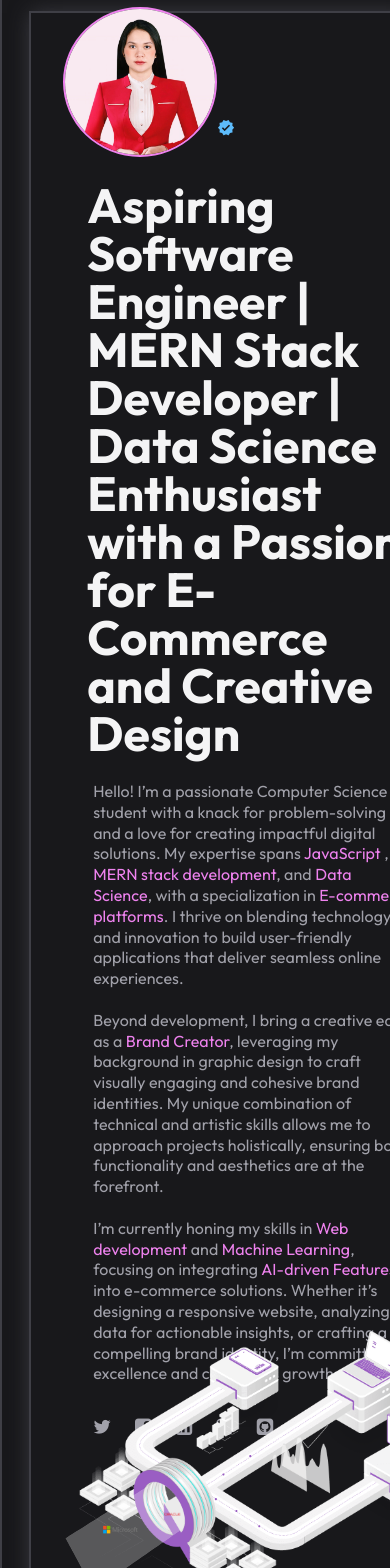
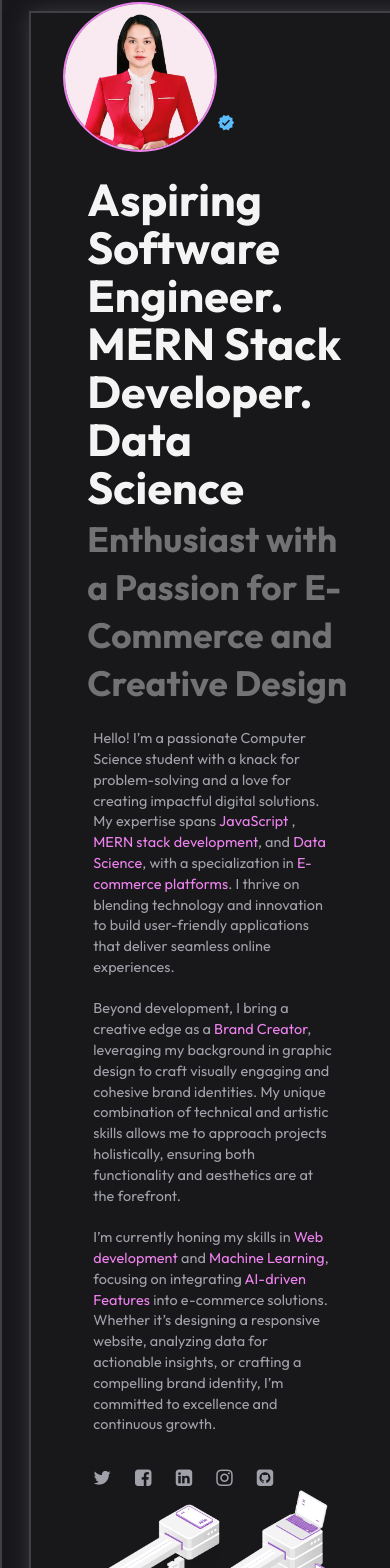
Before and after one commit to ArciRamona/Gladys-Doroin-Portfolio, a React (Vite) app: page / in a window 390 px wide. Shown: the part 99-1667 px from the top of the page. Built offline with nearby package versions, Linux system fonts and the light colour scheme.

Commit message:
Updating my Hero Section

```diff
--- a/src/Components/1-Header/Header.jsx
+++ b/src/Components/1-Header/Header.jsx
@@ -2,7 +2,7 @@
 import React from "react";
 import { useState, useEffect } from "react";
 import "./Header.css";
-import CV from "../../assets/CV/Gladys Doroin Resume (1).pdf";
+import CV from "../../assets/CV/Gladys Doroin Resume (2).pdf";
 
 function Header() {
   const [showModel, setshowModel] = useState(false);
@@ -102,7 +102,7 @@ function Header() {
               </a>
             </li>
             <li>
-              <a className="menu-nav" href={CV}>
+              <a className="menu-nav" href={CV} download>
                 CV
               </a>
             </li>
--- a/src/Components/2-Hero/Hero.css
+++ b/src/Components/2-Hero/Hero.css
@@ -38,14 +38,21 @@ section.hero-wrapper {
 }
 
 section.hero-wrapper h1.title {
-  font-size: 3rem;
+  font-size: 3.2rem;
   line-height: 3.3rem;
   margin: 24px;
   color: var(--title);
   max-width: 83%;
 }
 
-section.hero-wrapper p.sub-title {
+section.hero-wrapper .subTitle {
+  font-size: 2rem;
+  line-height: 1rem;
+  color: rgb(114, 114, 117);
+  max-width: 83%;
+}
+
+section.hero-wrapper p.about {
   color: var(--subtitle);
   font-size: 0.9rem;
   line-height: 1.66rem;
@@ -54,7 +61,7 @@ section.hero-wrapper p.sub-title {
   max-width: 80%;
 }
 
-section.hero-wrapper p.sub-title span {
+section.hero-wrapper p.about span {
   color: violet;
 }
 
@@ -104,7 +111,7 @@ section.hero-wrapper .icon:hover {
     }
 
     .heroBox {
-      margin-top: -35rem;
+      margin-top: -31rem;
     }
   }
   section.hero-wrapper h1.title {
@@ -130,7 +137,7 @@ section.hero-wrapper .icon:hover {
     }
 
     .heroBox {
-      margin-top: -35rem;
+      margin-top: -31rem;
     }
   }
   section.hero-wrapper h1.title {
@@ -151,24 +158,28 @@ section.hero-wrapper .icon:hover {
     width: 83%;
 
     .hero-animation {
-      width: 25rem;
-      margin-top: 80rem;
-      margin-left: -25.7rem;
+      width: 22rem;
+      margin-top: 90rem;
+      margin-left: -22.7rem;
     }
 
     .heroBox {
-      margin-top: -30rem;
+      margin-top: -18rem;
     }
   }
   section.hero-wrapper h1.title {
-    font-size: 3rem;
+    font-size: 2.7rem;
     line-height: 3rem;
-    width: 22rem;
+    width: 17rem;
   }
-  section.hero-wrapper p.sub-title {
-    font-size: 1rem;
+  section.hero-wrapper .subTitle {
+    font-size: 2rem;
+    line-height: 1rem;
+  }
+  section.hero-wrapper p.about {
+    font-size: 0.9rem;
     line-height: 1.3rem;
-    width: 21rem;
+    width: 15rem;
   }
 }
 @media (max-width: 425px) {
@@ -177,24 +188,28 @@ section.hero-wrapper .icon:hover {
     width: 83%;
 
     .hero-animation {
-      width: 25rem;
-      margin-top: 80rem;
-      margin-left: -25.7rem;
+      width: 22rem;
+      margin-top: 90rem;
+      margin-left: -22.7rem;
     }
 
     .heroBox {
-      margin-top: -13rem;
+      margin-top: -18rem;
     }
   }
   section.hero-wrapper h1.title {
-    font-size: 3rem;
+    font-size: 2.8rem;
     line-height: 3rem;
-    width: 22rem;
+    width: 17rem;
   }
-  section.hero-wrapper p.sub-title {
-    font-size: 1rem;
+  section.hero-wrapper .subTitle {
+    font-size: 2.2rem;
+    line-height: 1rem;
+  }
+  section.hero-wrapper p.about {
+    font-size: 0.9rem;
     line-height: 1.3rem;
-    width: 21rem;
+    width: 15rem;
   }
 }
 
@@ -205,23 +220,27 @@ section.hero-wrapper .icon:hover {
 
     .hero-animation {
       width: 22rem;
-      margin-top: 80rem;
-      margin-left: -25.7rem;
+      margin-top: 90rem;
+      margin-left: -22.7rem;
     }
 
     .heroBox {
-      margin-top: -23rem;
+      margin-top: -18rem;
     }
   }
   section.hero-wrapper h1.title {
-    font-size: 3rem;
+    font-size: 2.5rem;
     line-height: 3rem;
-    width: 21rem;
+    width: 17rem;
   }
-  section.hero-wrapper p.sub-title {
-    font-size: 1rem;
+  section.hero-wrapper .subTitle {
+    font-size: 2rem;
+    line-height: 1rem;
+  }
+  section.hero-wrapper p.about {
+    font-size: 0.9rem;
     line-height: 1.3rem;
-    width: 18.5rem;
+    width: 15rem;
   }
 }
 
@@ -232,8 +251,8 @@ section.hero-wrapper .icon:hover {
 
     .hero-animation {
       width: 20rem;
-      margin-top: 80rem;
-      margin-left: -25.7rem;
+      margin-top: 94rem;
+      margin-left: -22.7rem;
     }
 
     .heroBox {
@@ -241,12 +260,16 @@ section.hero-wrapper .icon:hover {
     }
   }
   section.hero-wrapper h1.title {
-    font-size: 3rem;
+    font-size: 2.5rem;
     line-height: 3rem;
-    width: 19rem;
+    width: 17rem;
   }
-  section.hero-wrapper p.sub-title {
-    font-size: 1rem;
+  section.hero-wrapper .subTitle {
+    font-size: 2rem;
+    line-height: 1rem;
+  }
+  section.hero-wrapper p.about {
+    font-size: 0.9rem;
     line-height: 1.3rem;
     width: 15rem;
   }
--- a/src/Components/2-Hero/Hero.jsx
+++ b/src/Components/2-Hero/Hero.jsx
@@ -36,8 +36,11 @@ const hero = () => {
               transition={{ duration: 3, type: "spring" }}
               className="title"
             >
-              Aspiring Software Engineer | MERN Stack Developer | Data Science
-              Enthusiast with a Passion for E-Commerce and Creative Design
+              Aspiring Software Engineer. MERN Stack Developer. Data Science{" "}
+              <br />
+              <span className="subTitle">
+                Enthusiast with a Passion for E-Commerce and Creative Design{" "}
+              </span>
             </motion.h1>
             <motion.p
               id="About"
@@ -47,7 +50,7 @@ const hero = () => {
                 duration: 3,
                 type: "spring",
               }}
-              className="sub-title"
+              className="about"
             >
               Hello! I’m a passionate Computer Science student with a knack for
               problem-solving and a love for creating impactful digital
```
Also changed, not shown: 2 other files (tests, documents, lock files or other folders).
